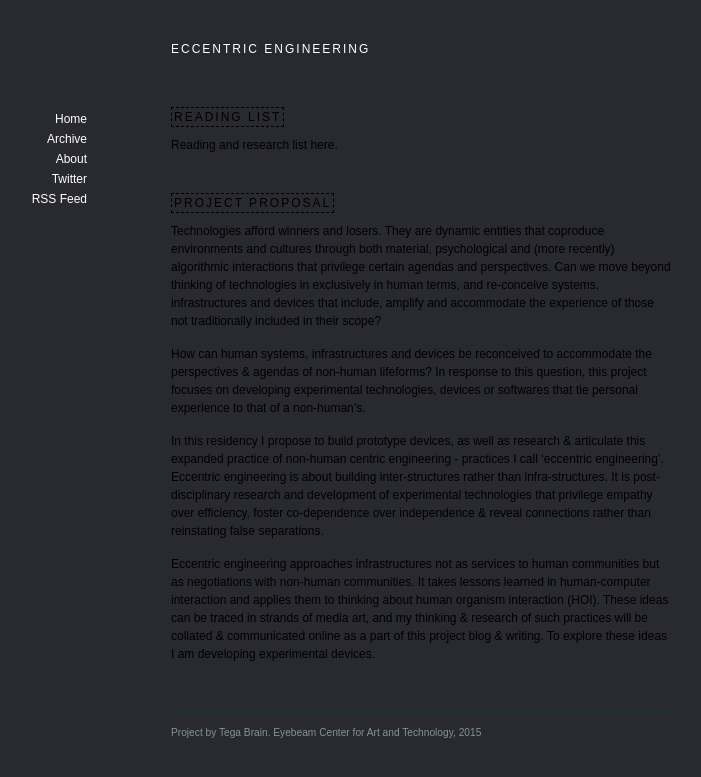
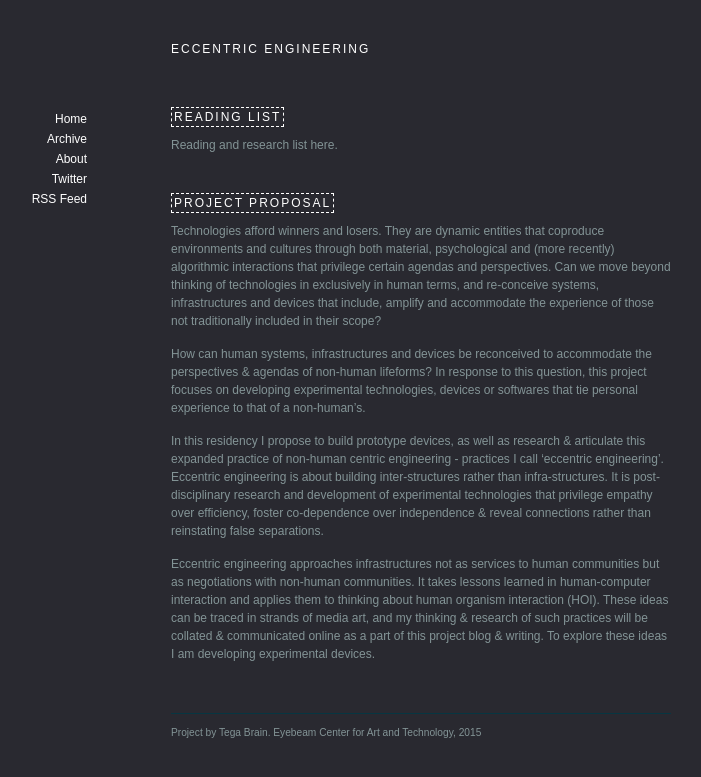
Before and after one commit to eccentricengineering/eccentricengineering.github.io, a Jekyll site: the page built from index.html, in a window 1280 px wide. Shown: the top 777 px of the page, without its empty margins (219-920 px from the left). Built offline with Jekyll 4.4.1, drawn with Linux system fonts in a browser that asks for light colours; nearby versions of some CDN libraries; the list of posts is cut into pages by our own code.

Commit message:
about update

```diff
--- a/assets/css/colors-light.css
+++ b/assets/css/colors-light.css
@@ -20,14 +20,14 @@ h1, h2, h3 {
 
 h1 a, h1 a:visited, h1 a:active {
 
-	color:#ffffff;
+
 
 
 }
 
 h2 a, h2 a:visited, h2 a:active {
 
-	color:#000;
+
 	font-weight: normal;
 
 }
@@ -37,7 +37,7 @@ h2 a:hover {
 }
 
 article h1 a.anchor {
-	color:#000000;
+	color:#ffffff;
 	font-weight: bold;
 }
 
@@ -46,7 +46,7 @@ blockquote {
 }
 
 #header h1 {
-	color:#000000;
+
 }
 
 #sidebar a:hover {
--- a/assets/css/style.css
+++ b/assets/css/style.css
@@ -132,7 +132,7 @@ h3 {
 }
 }
 #header h1 a {
-	color:#000;
+
 	font-weight: lighter;
 }
 
@@ -176,7 +176,7 @@ h3 {
 /*** Posts ***/
 article {
 	margin-bottom: 40px;
-	color: #000000;
+
 }
 
 article h2 {
```
